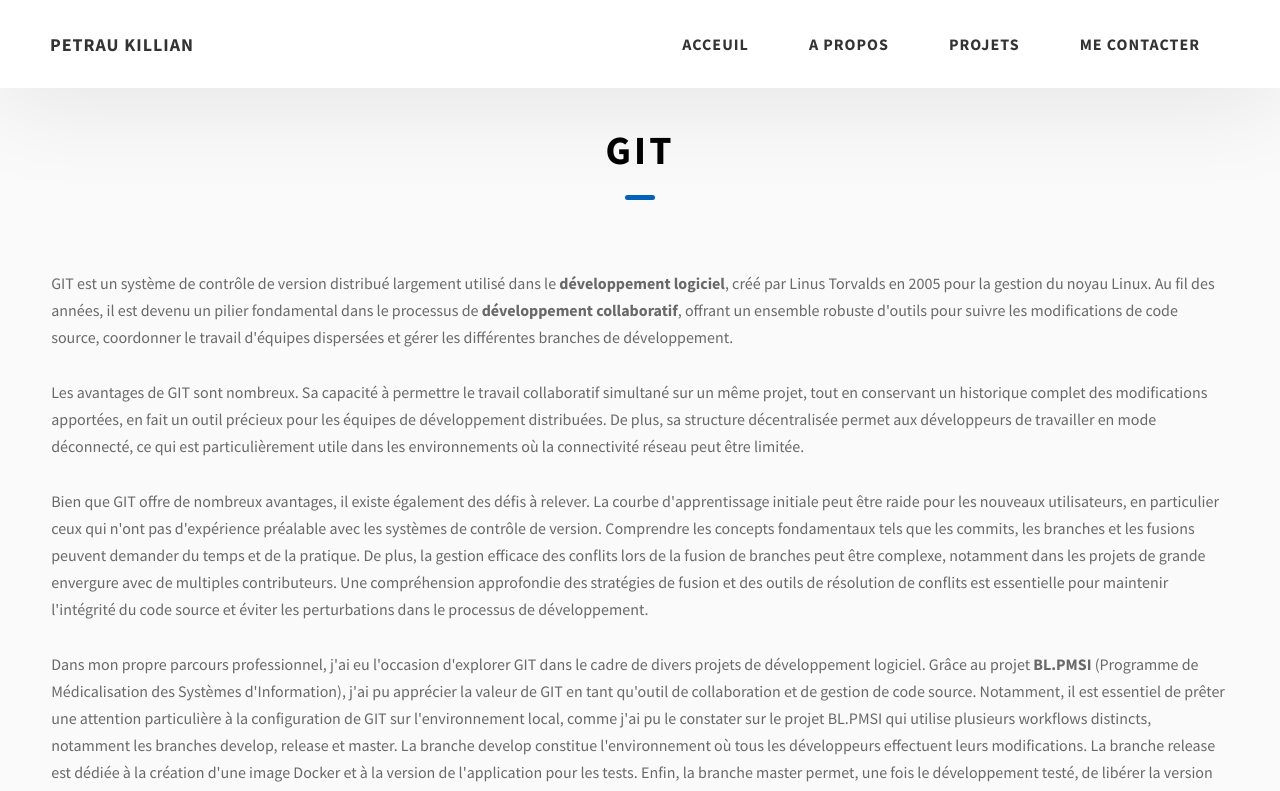
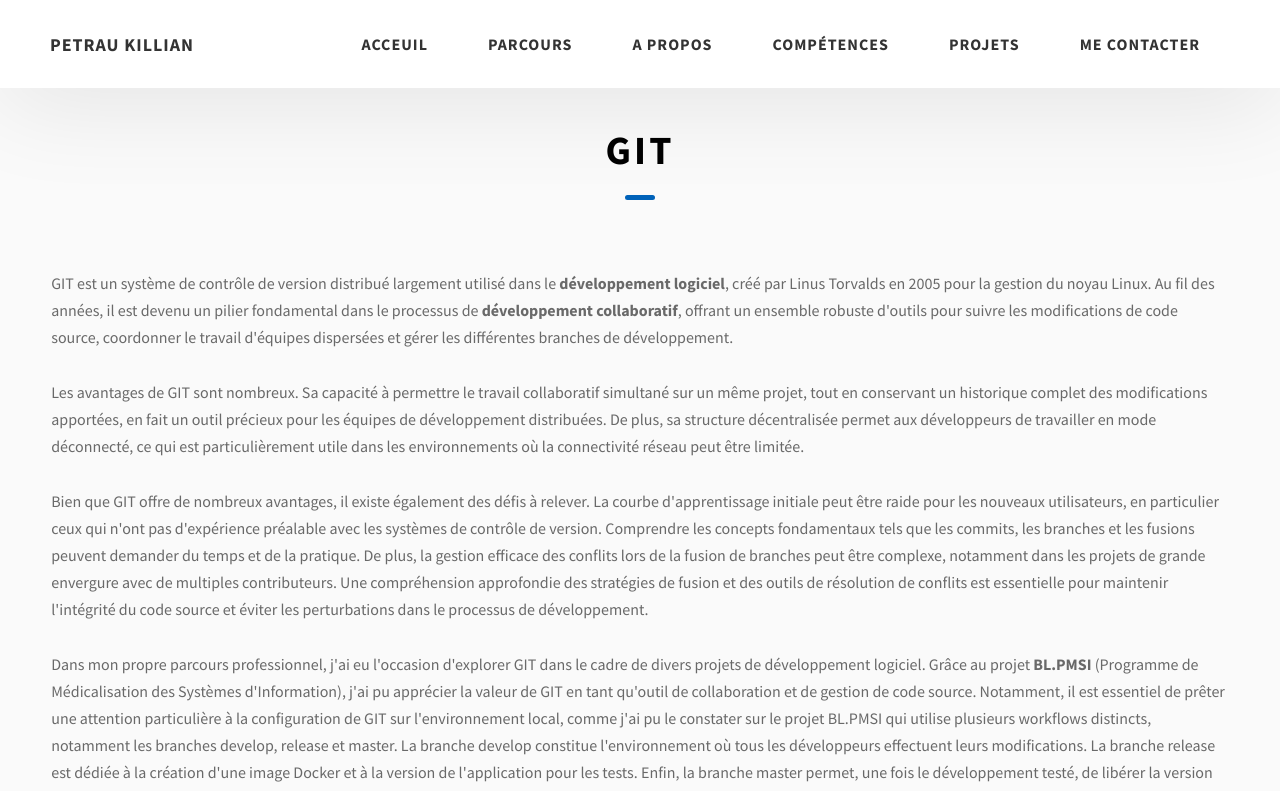
Before and after one commit to Killianp47/portofolio, a website: page skills/git.html in a window 1280 px wide. Shown: the top 791 px of the page. Drawn offline with Linux system fonts and the light colour scheme.

Commit message:
lien dans skills

```diff
--- a/skills/git.html
+++ b/skills/git.html
@@ -28,8 +28,16 @@
                     <a href="../index.html" class="header__link"> Acceuil </a>
                 </li>
                 <li class="header__link-wrapper">
+                    <a href="../index.html#parcours" class="header__link"> Parcours </a>
+                  </li>
+                <li class="header__link-wrapper">
                     <a href="../index.html#about" class="header__link">A propos </a>
                 </li>
+                <li class="header__link-wrapper">
+                    <a href="../index.html#skill" class="header__link">
+                      Compétences
+                    </a>
+                  </li>
                 <li class="header__link-wrapper">
                     <a href="../index.html#projects" class="header__link">
                         Projets
```
Also changed, not shown: skills/communication.html (+3 -0 lines), skills/gestion-projet.html (+3 -0 lines), skills/java.html (+8 -0 lines), skills/js.html (+8 -0 lines), skills/php.html (+3 -0 lines), skills/sql.html (+3 -0 lines).
